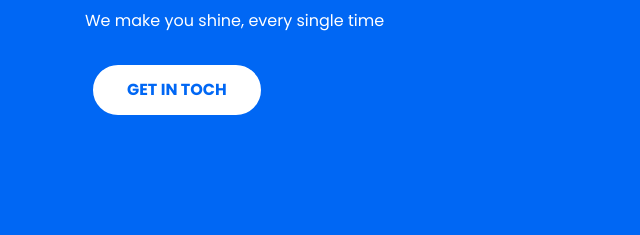
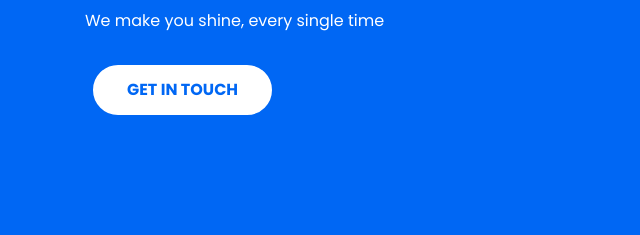
Before and after one commit to Prajwal-JK/shine-marketing, a plain HTML site: page index.html in a window 1280 px wide. Shown: the part 439-674 px from the top of the page, 0-640 px from the left. Drawn offline with Linux system fonts and the light colour scheme.

Commit message:
Quick Fixes

```diff
--- a/index.html
+++ b/index.html
@@ -117,7 +117,7 @@
                                     <h1 class="title">Shine Marketing</h1>
                                     <p class="text">We make you shine, every single time</p>
                                     <ul class="slider-btn rounded-buttons">
-                                        <li><a class="main-btn rounded-one" href="#footer">Get In Toch</a></li>
+                                        <li><a class="main-btn rounded-one" href="#footer">Get In Touch</a></li>
                                     </ul>
                                 </div>
                             </div>
```
